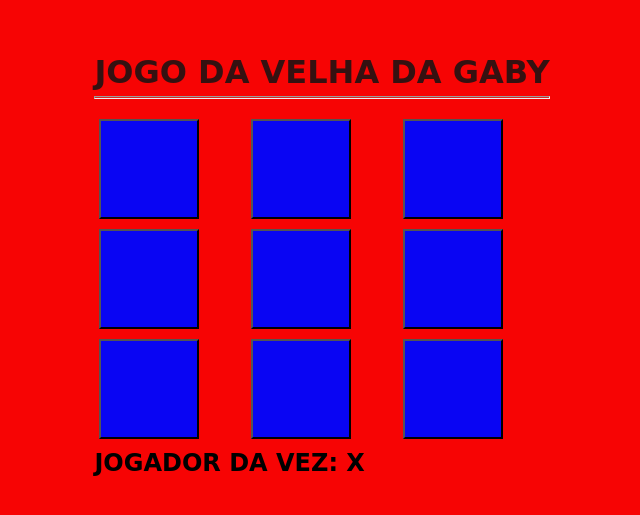
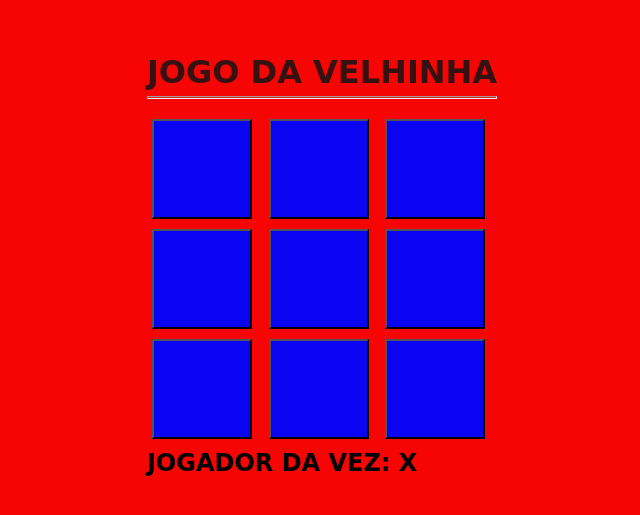
Before and after one commit to g-briele12/JogodaVelha, a plain HTML site: page index.html in a window 1280 px wide. Shown: the part 135-650 px from the top of the page, without its empty margins (318-958 px from the left). Drawn offline with Linux system fonts and the light colour scheme.

Commit message:
JOGO DA VELHA

```diff
--- a/index.html
+++ b/index.html
@@ -9,7 +9,7 @@
 </head>
 <body>
   <main>
-    <h1>JOGO DA VELHA DA GABY</h1>
+    <h1>JOGO DA VELHINHA</h1>
     <hr />
     <div class="game">
       <button data-i="1"></button>
```
